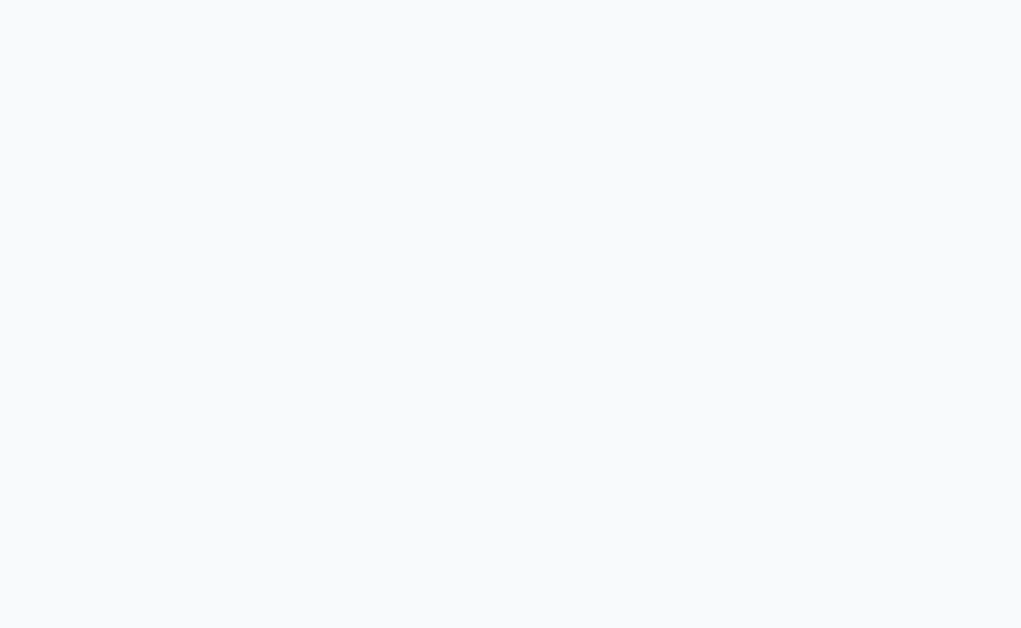
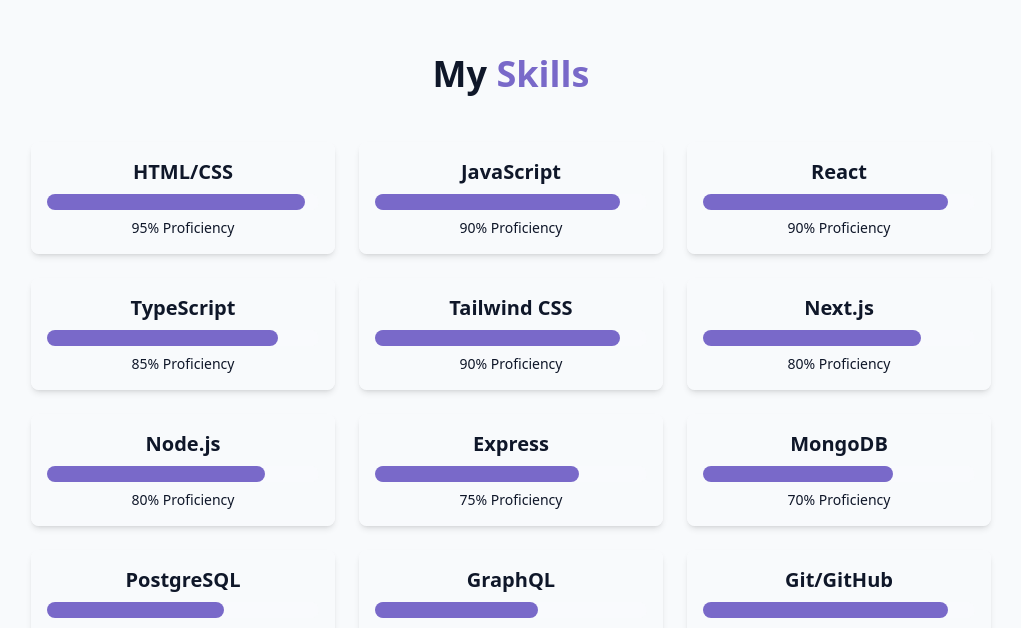
Before and after one commit to HovxGovx/Portfolio, a React (Vite) app: page / in a window 1280 px wide. Shown: the part 1548-2176 px from the top of the page, without its empty margins (129-1150 px from the left). Before the commit the page ends 1506 px from the top, so only its background shows below. Built offline with nearby package versions, Linux system fonts and the light colour scheme.

Commit message:
feat: enhance SkillsSection with responsive layout and skill proficiency display

```diff
--- a/src/components/SkillsSection.jsx
+++ b/src/components/SkillsSection.jsx
@@ -23,8 +23,27 @@
   ];
 export const SkillsSection = () => {
     return <>
-        <section>
+        <section id="skills" className="py-24 px-4 relative bg-secondary/30">
+            <div className="container mx-auto max-w-5xl">
+                <h2 className="text-3xl md:text-4xl font-bold mb-12 text-center">
+                    My <span className="text-primary">Skills</span>
 
+                </h2>
+                <div className="grid grid-cols-1 sm:grid-cols-2 lg:grid-cols-3 gap-6">
+                    {skills.map((skill, index) => (
+                        <div key={index} className="bg-background/70 p-4 rounded-lg shadow-md hover:shadow-lg transition-shadow duration-300">
+                            <h3 className="text-xl font-semibold mb-2">{skill.name}</h3>
+                            <div className="w-full bg-background/30 rounded-full h-4">
+                                <div
+                                    className="bg-primary h-4 rounded-full transition-all duration-500"
+                                    style={{ width: `${skill.level}%` }}
+                                ></div>
+                            </div>
+                            <p className="text-sm mt-2">{skill.level}% Proficiency</p>
+                        </div>
+                    ))}
+                </div>
+            </div>
         </section>
     </>
 };
```
